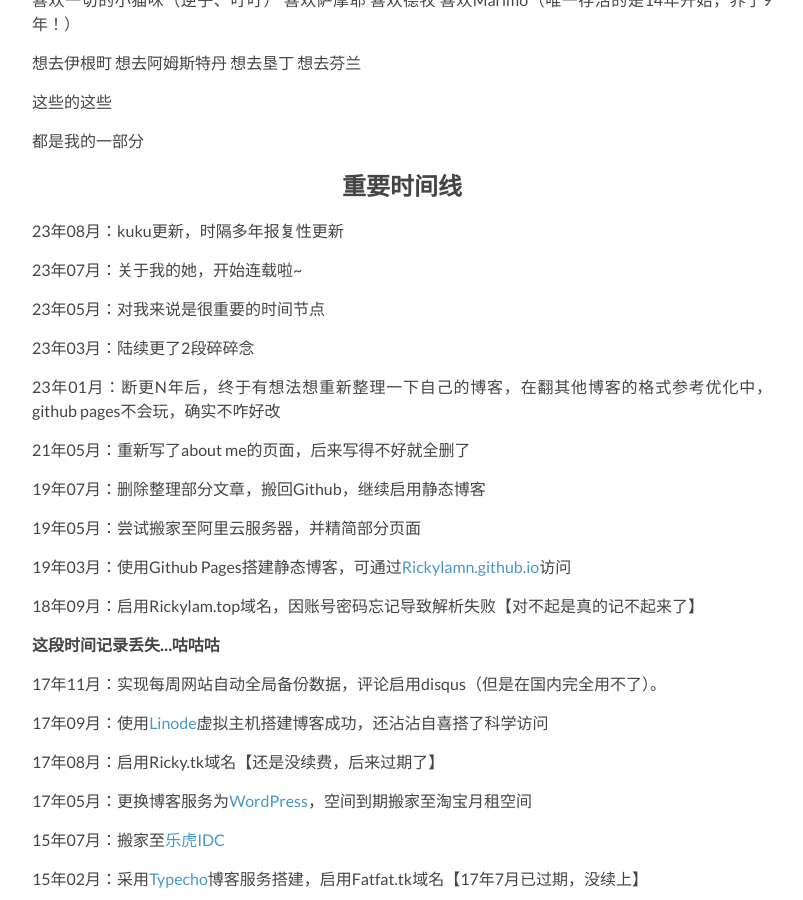
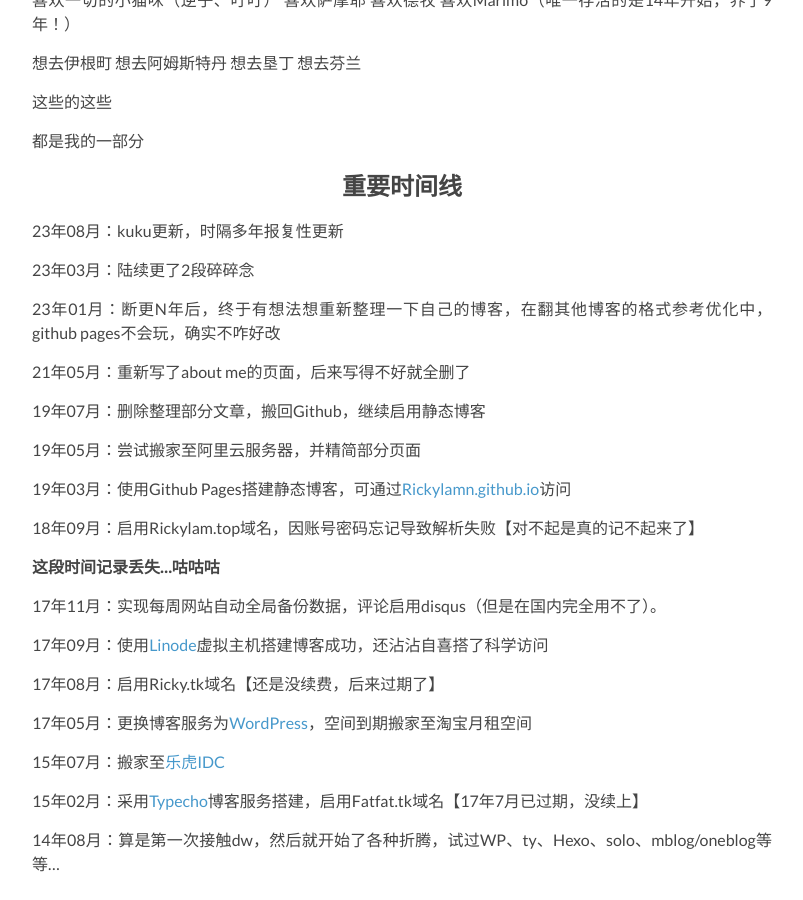
Before and after one commit to Rickylamn/Rickylamn.github.io, a Jekyll site: the page built from about.md, in a window 1280 px wide and 900 px high, scrolled down 464 px. Shown: the whole window, without its empty margins (238-1041 px from the left). Built offline with Jekyll 4.4.1, drawn with Linux system fonts in a browser that asks for light colours; nearby versions of some CDN libraries; our own code applies the rules of GitHub Pages for plain Markdown files.

Commit message:
Update about.md

```diff
--- a/about.md
+++ b/about.md
@@ -24,10 +24,6 @@
 
 <h2>重要时间线</h2>
 23年08月：kuku更新，时隔多年报复性更新
-
-23年07月：关于我的她，开始连载啦~
-
-23年05月：对我来说是很重要的时间节点
 
 23年03月：陆续更了2段碎碎念
 
```
